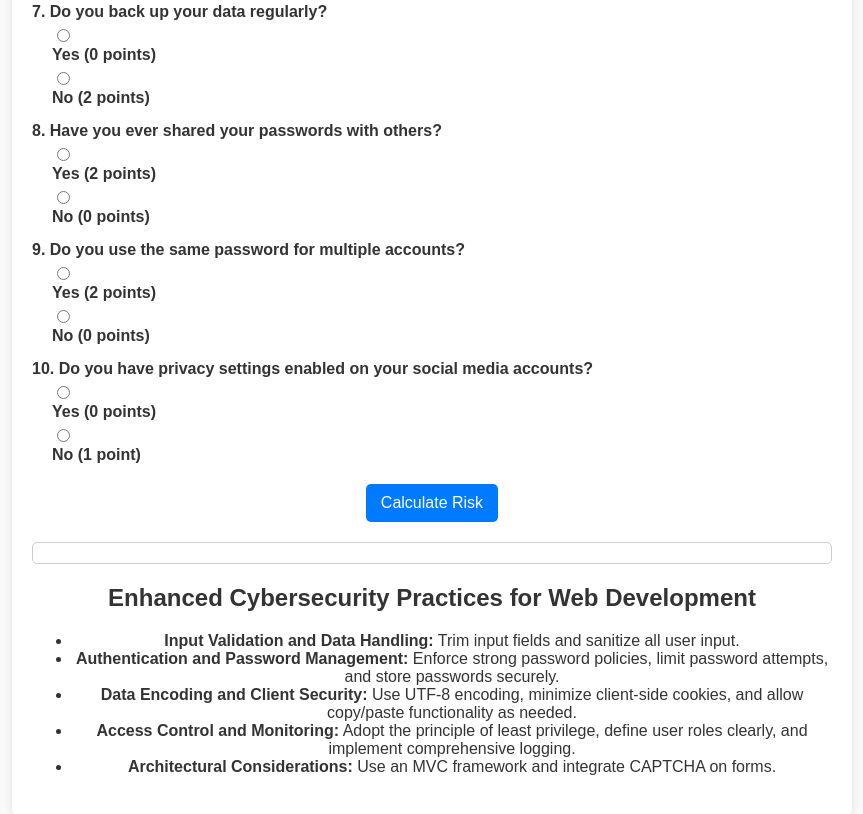
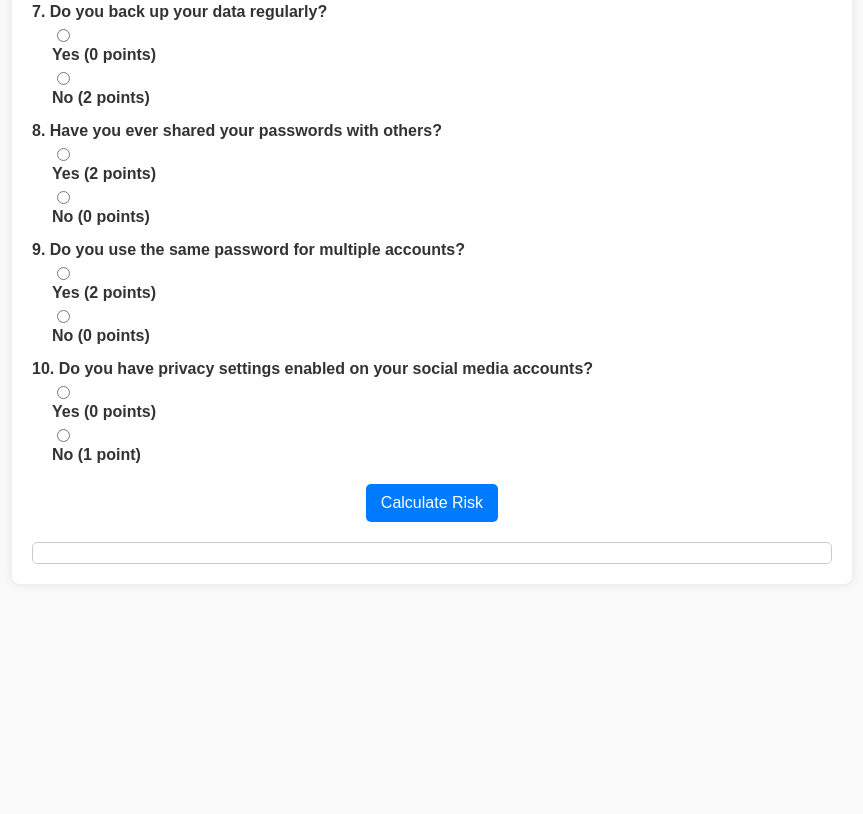
Before and after one commit to JuanSarthou/cybersecurity-risk-calculator-for-general-computer-users, a plain HTML site: page index.html in a window 1280 px wide. Shown: the part 912-1726 px from the top of the page, without its empty margins (208-1071 px from the left). After the commit the page ends 1516 px from the top, so only its background shows below. Drawn offline with Linux system fonts and the light colour scheme.

Commit message:
Update index.html

```diff
--- a/index.html
+++ b/index.html
@@ -135,16 +135,6 @@
       <!-- The result will be displayed here -->
     </div>
 
-    <section class="cyber-practices">
-      <h2>Enhanced Cybersecurity Practices for Web Development</h2>
-      <ul>
-        <li><strong>Input Validation and Data Handling:</strong> Trim input fields and sanitize all user input.</li>
-        <li><strong>Authentication and Password Management:</strong> Enforce strong password policies, limit password attempts, and store passwords securely.</li>
-        <li><strong>Data Encoding and Client Security:</strong> Use UTF-8 encoding, minimize client-side cookies, and allow copy/paste functionality as needed.</li>
-        <li><strong>Access Control and Monitoring:</strong> Adopt the principle of least privilege, define user roles clearly, and implement comprehensive logging.</li>
-        <li><strong>Architectural Considerations:</strong> Use an MVC framework and integrate CAPTCHA on forms.</li>
-      </ul>
-    </section>
   </div>
   <script src="script.js"></script>
 </body>
```
